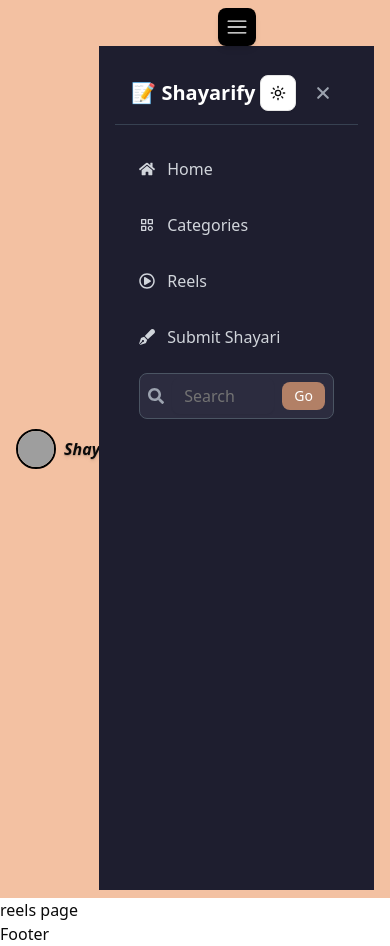
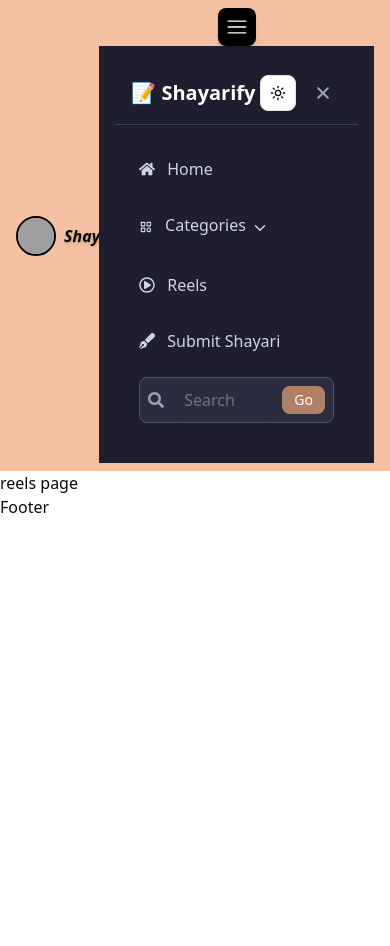
Before and after one commit to pabitra3362/shayari-site, a Next.js app: page /pages/reels in a window 390 px wide. After the commit the page ends 844 px from the top, so only its background shows below. Built offline with nearby package versions, Linux system fonts and the light colour scheme; grey boxes are pictures that could not be loaded.

Commit message:
added hero section

```diff
--- a/components/Categories.js
+++ b/components/Categories.js
@@ -115,7 +115,7 @@
         opacity: 0,
         y: 8,
       }}
-      className="absolute left-0 top-[calc(100%_+_24px)] w-96 rounded-lg border border-neutral-600 bg-[#eea679b0] p-4"
+      className="absolute left-0 top-[calc(100%_+_24px)] w-96 rounded-lg border border-neutral-600 bg-[#eea679b0] p-4 z-10"
     >
       <Bridge />
       <Nub selected={selected} />
--- a/components/Drawer.js
+++ b/components/Drawer.js
@@ -3,19 +3,42 @@
 import { Drawer, DrawerItems } from "flowbite-react";
 import Link from "next/link";
 import { useState } from "react";
-import { RxHamburgerMenu } from "react-icons/rx";
 import { ModeToggle } from "./ToogleModes";
 import { Input } from "./ui/input";
 
 // 🧁 Icons
 import { FaHome, FaSearch, FaPenFancy, FaRegPlayCircle } from "react-icons/fa";
+import { RxHamburgerMenu } from "react-icons/rx";
 import { BiCategory } from "react-icons/bi";
 import { IoClose } from "react-icons/io5";
+import { IoIosArrowDown } from "react-icons/io";
+
+const categoryArray = [
+  { title: "Love", link: "/love", color: "text-red-400" },
+  { title: "Birthday", link: "/birthday", color: "text-yellow-400" },
+  { title: "Breakup", link: "/breakup", color: "text-gray-400" },
+  { title: "Cute", link: "/cute", color: "text-pink-400" },
+  { title: "Diwali", link: "/diwali", color: "text-orange-400" },
+  { title: "Dosti", link: "/dosti", color: "text-green-400" },
+  { title: "Friendship", link: "/friendship", color: "text-emerald-400" },
+  { title: "Funny", link: "/funny", color: "text-yellow-300" },
+  { title: "Good Night", link: "/good-night", color: "text-indigo-400" },
+  { title: "Miss You", link: "/miss-you", color: "text-purple-400" },
+  { title: "Romantic", link: "/romantic", color: "text-rose-400" },
+  { title: "Sad", link: "/sad", color: "text-blue-400" },
+  { title: "Sorry", link: "/sorry", color: "text-sky-400" },
+  { title: "Anniversary", link: "/anniversary", color: "text-fuchsia-400" },
+];
+
 
 export default function MyDrawer() {
   const [isOpen, setIsOpen] = useState(false);
+  const [categoryOpen, setCategoryOpen] = useState(false);
 
   const handleClose = () => setIsOpen(false);
+
+
+
 
   return (
     <>
@@ -24,9 +47,7 @@
           className="bg-black p-2 rounded-md text-white hover:bg-gray-800 transition-all shadow-md"
           onClick={() => setIsOpen(true)}
         >
-          {
-            !isOpen ? <RxHamburgerMenu size={22} /> : <IoClose size={22} />
-          }
+          {!isOpen ? <RxHamburgerMenu size={22} /> : <IoClose size={22} />}
         </button>
       </div>
 
@@ -52,35 +73,72 @@
         <DrawerItems>
           <ul className="flex flex-col gap-4 text-gray-300 px-4 py-6 text-base">
             <li onClick={handleClose}>
-              <Link href="/" className="flex items-center gap-3 pl-2 py-2 rounded-lg hover:bg-purple-600 hover:text-white transition-all">
+              <Link
+                href="/"
+                className="flex items-center gap-3 pl-2 py-2 rounded-lg hover:bg-purple-600 hover:text-white transition-all"
+              >
                 <FaHome /> Home
               </Link>
             </li>
 
-            <li onClick={handleClose}>
-              <Link href="#" className="flex items-center gap-3 pl-2 py-2 rounded-lg hover:bg-purple-600 hover:text-white transition-all">
-                <BiCategory /> Categories
+            <li className="flex items-top gap-3 pl-2 py-2 rounded-lg hover:bg-purple-600 hover:text-white transition-all w-full">
+              <BiCategory className="mt-1.5" />
+              <div
+                className={`grid grid-cols-2 gap-x-12 overflow-y-hidden ${
+                  categoryOpen ? "h-72" : "h-7"
+                } duration-300`}
+              >
+                <div
+                  className="col-span-2"
+                  onClick={() => setCategoryOpen(!categoryOpen)}
+                >
+                  <span className="flex items-center gap-x-1.5">
+                    Categories{" "}
+                    <IoIosArrowDown
+                      className={`transition-transform duration-300 mt-1.5 ${
+                        categoryOpen ? "rotate-180" : ""
+                      }`}
+                    />
+                  </span>
+                </div>
+                {categoryArray.map((item, index) => (
+                  <Link
+                    className={`text-wrap text-sm ${item.color ? item.color : "text-foreground"}`}
+                    key={index}
+                    href={item.link}
+                  >
+                    {item.title}
                   </Link>
+                ))}
+              </div>
             </li>
 
             <li onClick={handleClose}>
-              <Link href="/pages/reels" className="flex items-center gap-3 pl-2 py-2 rounded-lg hover:bg-purple-600 hover:text-white transition-all">
+              <Link
+                href="/pages/reels"
+                className="flex items-center gap-3 pl-2 py-2 rounded-lg hover:bg-purple-600 hover:text-white transition-all"
+              >
                 <FaRegPlayCircle /> Reels
               </Link>
             </li>
 
             <li onClick={handleClose}>
-              <Link href="/pages/submit-shayari" className="flex items-center gap-3 pl-2 py-2 rounded-lg hover:bg-purple-600 hover:text-white transition-all">
+              <Link
+                href="/pages/submit-shayari"
+                className="flex items-center gap-3 pl-2 py-2 rounded-lg hover:bg-purple-600 hover:text-white transition-all"
+              >
                 <FaPenFancy /> Submit Shayari
               </Link>
             </li>
 
             <li className="px-2">
-  <form onSubmit={(e) => {
+              <form
+                onSubmit={(e) => {
                   e.preventDefault();
                   const query = e.target.search.value;
                   console.log("Searching:", query); // 🪄 Replace with actual search logic
-  }}>
+                }}
+              >
                 <div className="flex items-center gap-2 bg-[#2c2c3f] rounded-md px-2 py-1 border border-gray-600 focus-within:ring-purple-500">
                   <FaSearch className="text-gray-400" />
                   <Input
@@ -98,7 +156,6 @@
                 </div>
               </form>
             </li>
-
           </ul>
         </DrawerItems>
       </Drawer>
--- a/components/Hero.js
+++ b/components/Hero.js
@@ -1,17 +1,61 @@
-import React from 'react'
+import React from "react";
+import Link from "next/link";
+import Image from "next/image";
+import poetry from "../public/assets/hero.png";
 
 const Hero = () => {
   return (
-    <div className='Hero w-full h-screen'>
-        <div className='left'>
+    <div className="w-full min-h-screen flex flex-col-reverse md:flex-row-reverse items-center justify-center lg:w-[80%] mx-auto px-4 py-10">
+      {/* left */}
+      <div className="w-full md:w-1/2 flex justify-center items-center">
+        <div className="max-w-[500px] w-full">
+          <Image
+            src={poetry}
+            alt="poetry"
+            className="w-full h-auto dark:bg-transparent"
+            priority
+            sizes="100vw"
+            unoptimized
+          />
+        </div>
+      </div>
 
+
+      {/* right */}
+      <div className="w-full md:w-1/2">
+        <div className="flex flex-col justify-center gap-6">
+          <h1 className="text-4xl md:text-5xl font-extrabold text-[#eea679b0] dark:text-[#f9b58cb0] leading-tight">
+            Shayari That Speaks Your Heart ❤️
+          </h1>
+
+          <p className="text-lg md:text-xl text-gray-600 dark:text-gray-300 max-w-md">
+            Express every emotion with the magic of words. Romantic, sad, funny,
+            or deep — find the perfect shayari for every mood.
+          </p>
+
+          <div className="flex flex-wrap items-center gap-4">
+            <Link
+              href="/pages/reels"
+              className="px-6 py-2 rounded-md bg-[#f1af87b0] hover:bg-[#eea679b0] text-white font-semibold shadow-lg transition-all"
+            >
+              🎥 Explore Reels
+            </Link>
+
+            <Link
+              href="/pages/submit-shayari"
+              className="px-6 py-2 rounded-md border border-[#f1af87b0] text-[#eea679b0] hover:bg-[#eea679b0] hover:text-white font-semibold transition-all"
+            >
+              ✍️ Submit Shayari
+            </Link>
+          </div>
+
+          <span className="text-sm text-gray-500 mt-2 italic">
+            “Dil ki baat likhi nahi jaati... Mehsoos hoti hai.” 💭
+          </span>
         </div>
+      </div>
+    </div>
+  );
+};
 
-        <div className='right'>
-
-        </div>
-    </div>
-  )
-}
-
-export default Hero
+export default Hero;
--- a/package.json
+++ b/package.json
@@ -23,6 +23,7 @@
     "react": "^19.0.0",
     "react-dom": "^19.0.0",
     "react-icons": "^5.5.0",
+    "styled-components": "^6.1.17",
     "tailwind-merge": "^3.2.0",
     "tw-animate-css": "^1.2.7"
   },
```
Also changed, not shown: 2 other files (tests, documents, lock files or other folders). Lines whose indentation alone changed are shown as unchanged.
